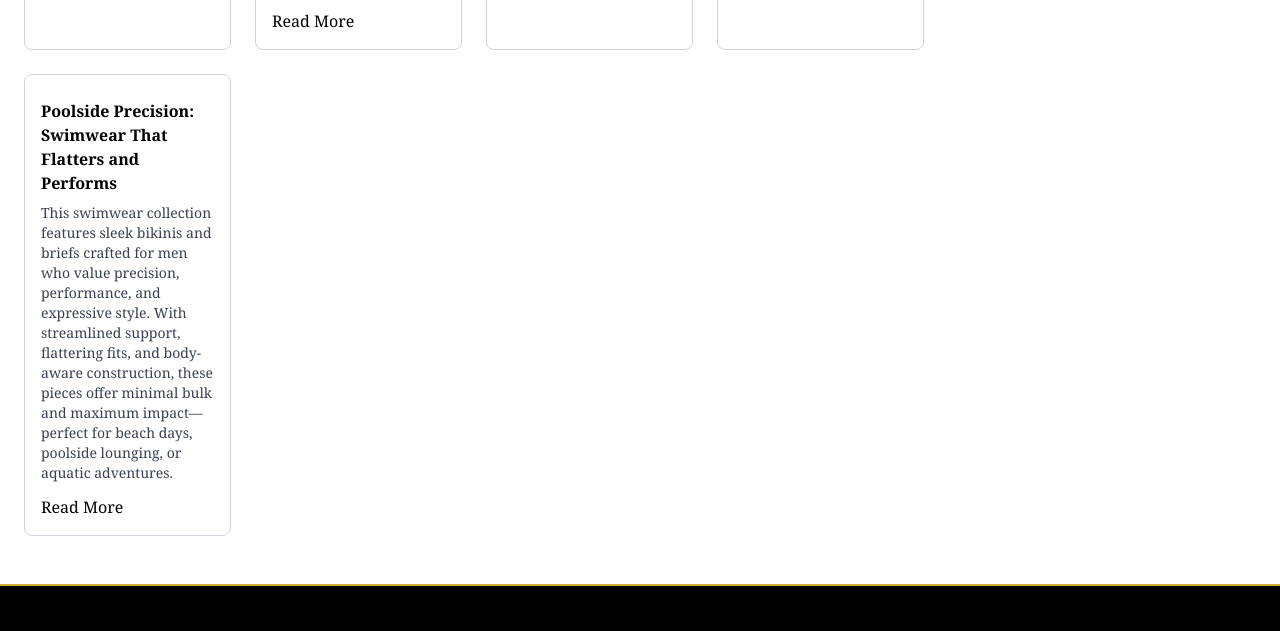
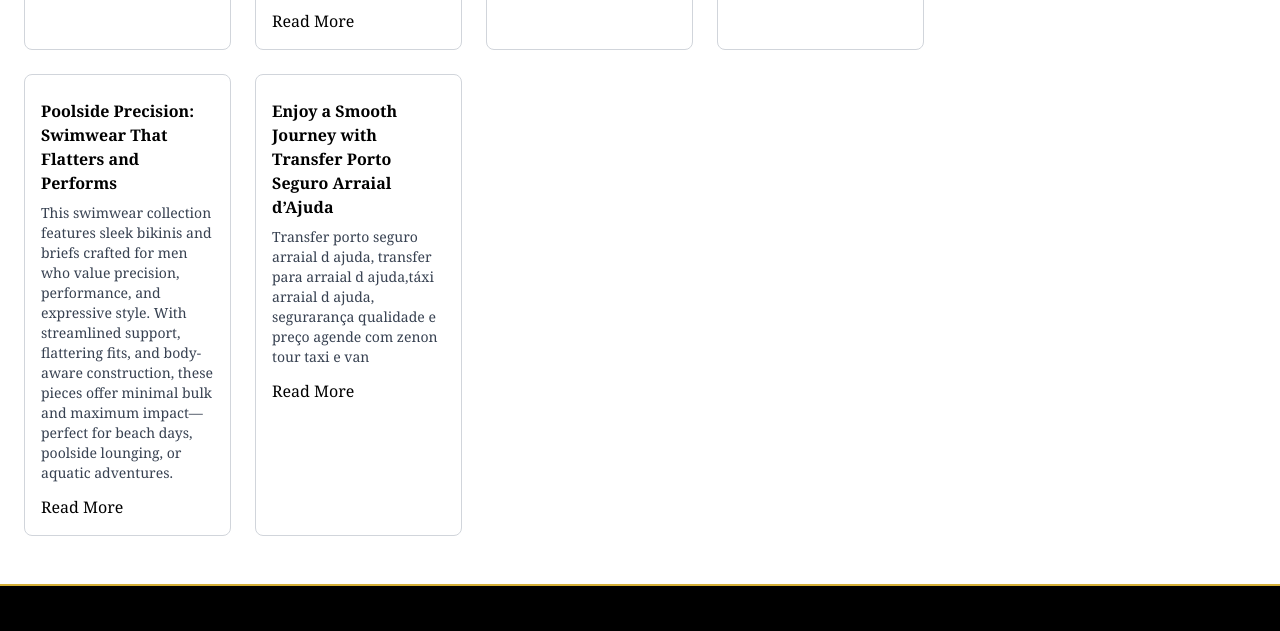
Before and after one commit to ikabirhasan/PulsePoint, a plain HTML site: page index.html in a window 1280 px wide. Shown: the part 1388-2019 px from the top of the page. Drawn offline with nearby package versions, Linux system fonts and the light colour scheme.

Commit message:
Update index.html

```diff
--- a/index.html
+++ b/index.html
@@ -148,6 +148,14 @@
                         <a href="/swimwear-that-moves-with-you.html" class="text-black font-medium hover:text-gold-400">Read More</a>
                     </div>
                 </div>
+                <div class="headline-card bg-white border border-gray-300 rounded-lg overflow-hidden transition duration-300">
+                  <!--   <img src="https://via.placeholder.com/300x150" alt="Story 1" class="w-full h-36 object-cover"> -->
+                    <div class="p-4">
+                        <h2 class="text-base font-semibold text-black mt-2 mb-2">Enjoy a Smooth Journey with Transfer Porto Seguro Arraial d’Ajuda</h2>
+                        <p class="text-gray-700 text-sm mb-3">Transfer porto seguro arraial d ajuda, transfer para arraial d ajuda,táxi arraial d ajuda, segurarança qualidade e preço agende com zenon tour taxi e van</p>
+                        <a href="/transfer-porto-seguro-arraial-d-ajuda.html" class="text-black font-medium hover:text-gold-400">Read More</a>
+                    </div>
+                </div>
             </div>
         </div>
     </section>
```
